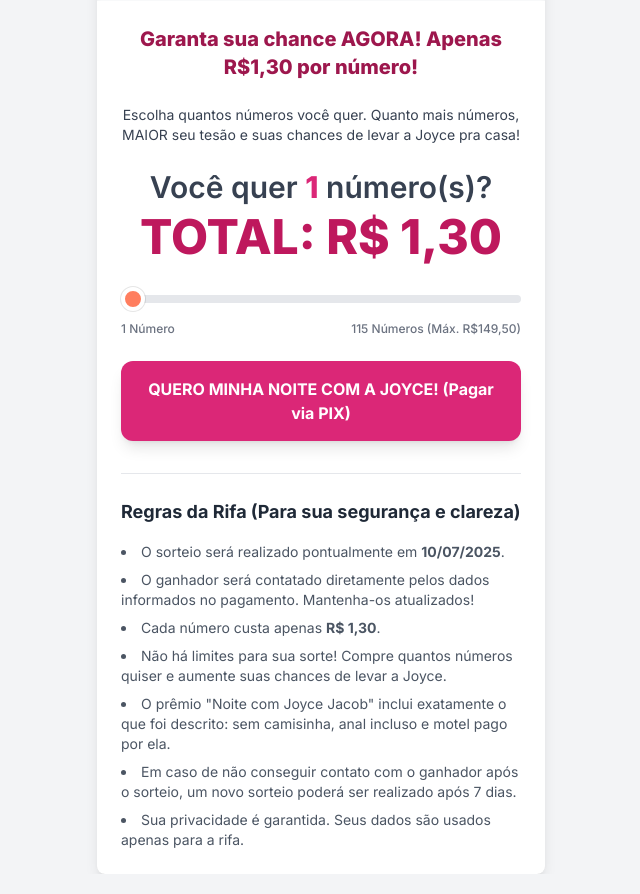
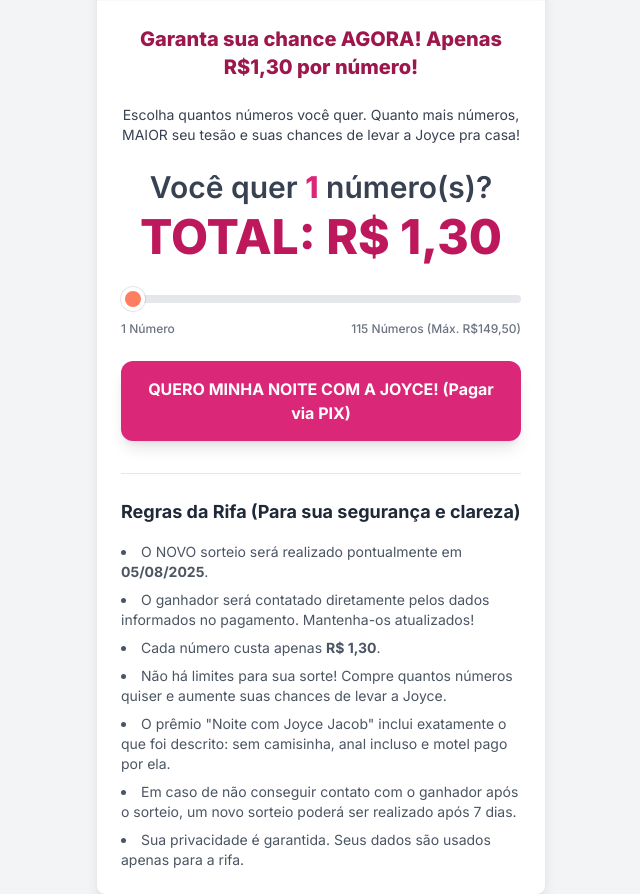
Before and after one commit to azag666/miniappmodelo3, a plain HTML site: page index.html in a window 1280 px wide. Shown: the part 1130-2024 px from the top of the page, without its empty margins (319-959 px from the left). Drawn offline with nearby package versions, Linux system fonts and the light colour scheme.

Commit message:
Update index.html

```diff
--- a/index.html
+++ b/index.html
@@ -219,7 +219,7 @@
             <div class="mt-8 pt-6 border-t border-gray-200">
                 <h3 class="text-lg font-bold text-gray-800 mb-4">Regras da Rifa (Para sua segurança e clareza)</h3>
                 <ul class="list-disc list-inside text-gray-600 text-sm space-y-2">
-                    <li>O sorteio será realizado pontualmente em <strong>10/07/2025</strong>.</li>
+                    <li>O NOVO sorteio será realizado pontualmente em <strong>05/08/2025</strong>.</li>
                     <li>O ganhador será contatado diretamente pelos dados informados no pagamento. Mantenha-os atualizados!</li>
                     <li>Cada número custa apenas <strong>R$ 1,30</strong>.</li>
                     <li>Não há limites para sua sorte! Compre quantos números quiser e aumente suas chances de levar a Joyce.</li>
```
